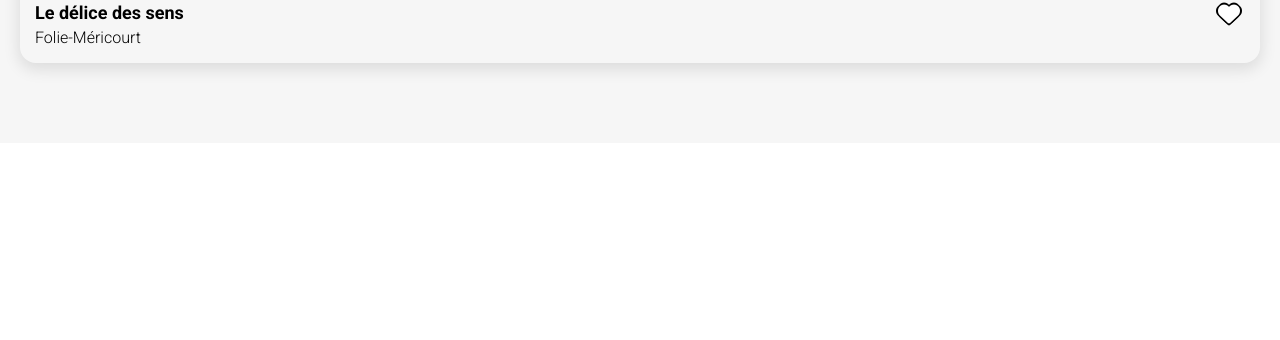
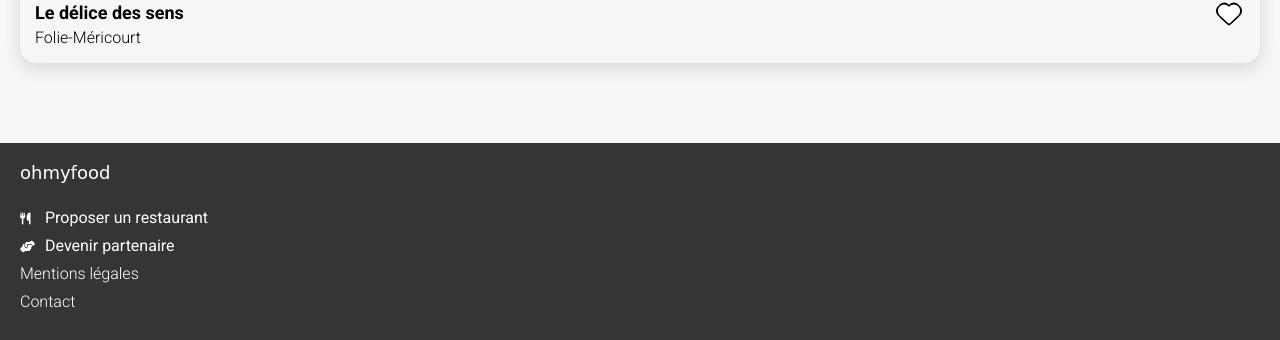
Before and after one commit to ndadevweb/p3-ohmyfood, a website: page public/index.html in a window 1280 px wide. Shown: the part 1944-2284 px from the top of the page. Before the commit the page ends 2087 px from the top, so only its background shows below. Drawn offline with Linux system fonts and the light colour scheme; a web font is replaced by a local one.

Commit message:
Mise en place du footer
Creation du fichier ' abstracts/_placeholders ' contenant la typographie utilisee dans le logo

```diff
--- a/public/index.html
+++ b/public/index.html
@@ -101,6 +101,22 @@
                     </a>
                 </section>
             </main>
+
+            <footer class="footer">
+                <h3 class="footer__heading">ohmyfood</h3>
+                <nav class="footer__navigation">
+                    <ul>
+                        <li>
+                            <a href="#"><i class="fa-solid fa-utensils"></i>Proposer un restaurant</a>
+                        </li>
+                        <li>
+                            <a href="#"><i class="fa-solid fa-handshake-angle"></i>Devenir partenaire</a>
+                        </li>
+                        <li><a href="#">Mentions légales</a></li>
+                        <li><a href="#">Contact</a></li>
+                    </ul>
+                </nav>
+            </footer>
         </div>
 
         <!-- font awesome -->
--- /dev/null
+++ b/sass/abstracts/_placeholders.scss
@@ -0,0 +1,3 @@
+%font-logo {
+    font-family: $title-and-logo-font;
+}
--- a/sass/base/_typography.scss
+++ b/sass/base/_typography.scss
@@ -1,9 +1,4 @@
 body {
     font-family: $text-font;
     font-size: calc(($base-font-size / 16px) * 100%);
-
 }
-
-.heading-special-title {
-    font-family: $title-and-logo-font;
-}
--- a/sass/layout/_footer.scss
+++ b/sass/layout/_footer.scss
@@ -0,0 +1,41 @@
+.footer {
+    padding: 20px;
+    height: 197px;
+    background: #353535;
+
+    &__heading {
+        @extend %font-logo;
+        font-size: rem(18px);
+        font-weight: 400;
+        margin: 0 0 20px 0;
+        color: $color-white;
+    }
+
+    &__navigation ul {
+        margin: 0;
+        list-style: none;
+    }
+
+    &__navigation li {
+        line-height: rem(28px);
+    }
+
+    &__navigation a {
+        font-weight: 400;
+        color: $color-white;
+        transition: color .5s;
+
+        &:hover {
+            color: $color-tertiary;
+        }
+    }
+
+    &__navigation li:nth-last-child(-n+2) a {
+        font-weight: 300;
+    }
+
+    &__navigation a > i {
+        font-size: 12px;
+        width: 25px;
+    }
+}
--- a/sass/main.scss
+++ b/sass/main.scss
@@ -1,5 +1,6 @@
 @import
     'abstracts/variables',
+    'abstracts/placeholders',
     'abstracts/functions';
 
 @import 'vendors/normalize';
```
Also changed, not shown: public/css/style.css, 1 other file.
